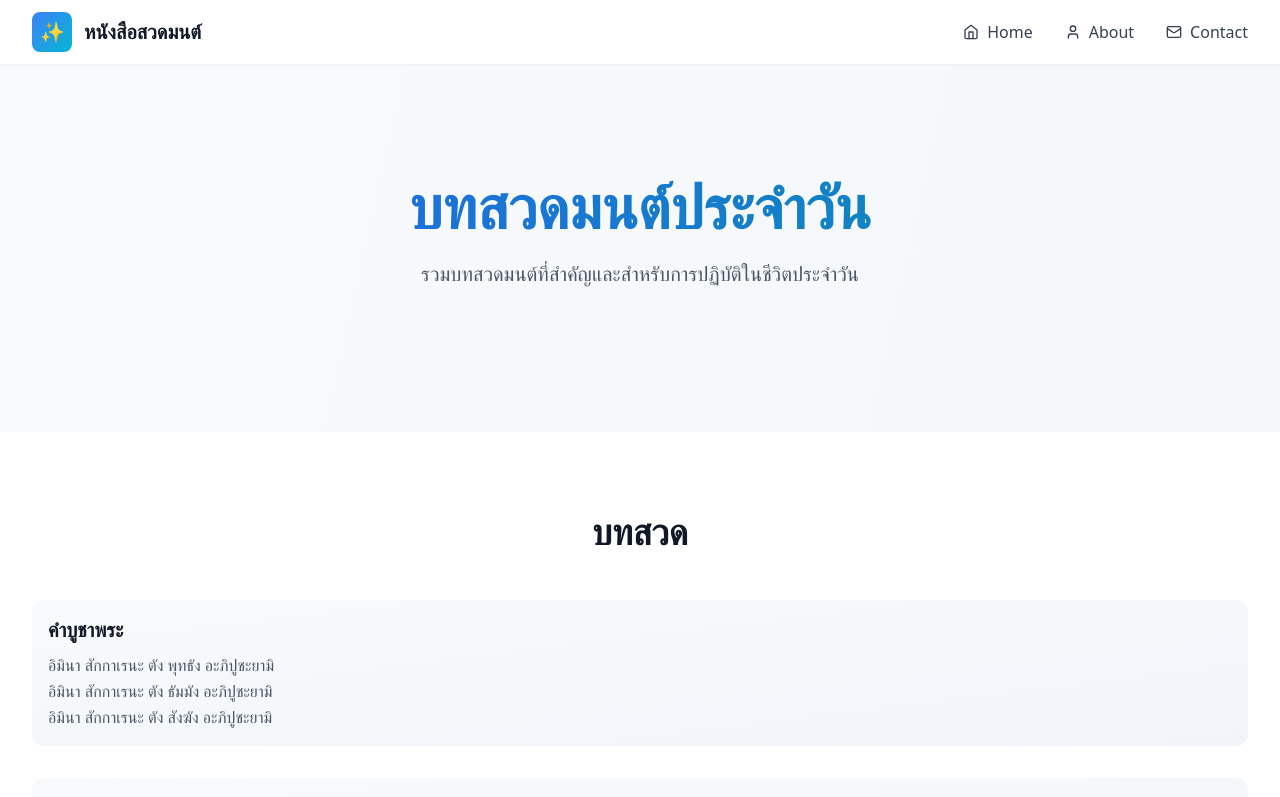
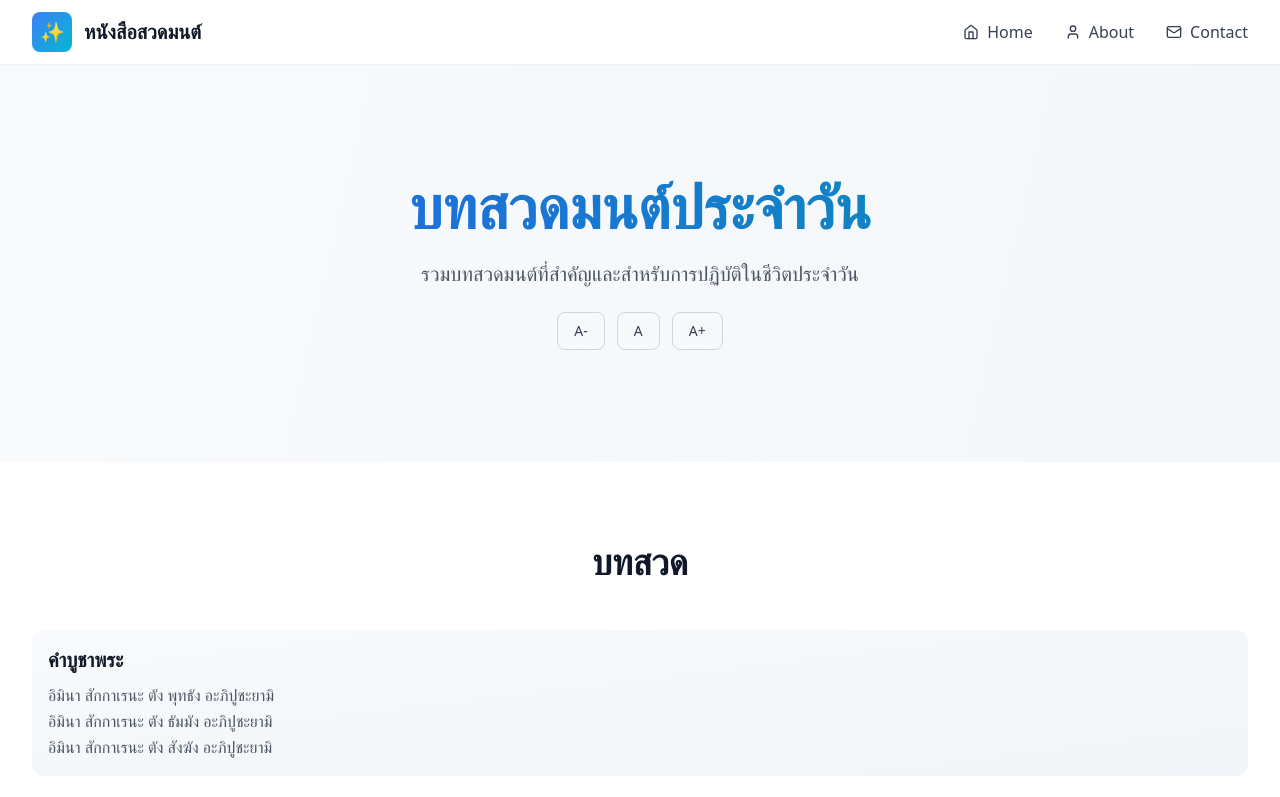
Before and after one commit to Supawittttt/prayer-book, a React (Vite) app: page / in a window 1280 px wide. Shown: the top 797 px of the page. Built offline with nearby package versions, Linux system fonts and the light colour scheme.

Commit message:
Update App.tsx

```diff
--- a/src/App.tsx
+++ b/src/App.tsx
@@ -8,6 +8,19 @@ interface Prayer {
 
 function App() {
   const [mobileMenuOpen, setMobileMenuOpen] = useState(false)
+  const [fontScale, setFontScale] = useState(1)
+  const FONT_SCALE_STEP = 0.1
+  const FONT_SCALE_MIN = 0.9
+  const FONT_SCALE_MAX = 1.4
+
+  const increaseFont = () =>
+    setFontScale((prev) => Math.min(prev + FONT_SCALE_STEP, FONT_SCALE_MAX))
+  const decreaseFont = () =>
+    setFontScale((prev) => Math.max(prev - FONT_SCALE_STEP, FONT_SCALE_MIN))
+  const resetFont = () => setFontScale(1)
+
+  const canDecrease = fontScale <= FONT_SCALE_MIN
+  const canIncrease = fontScale >= FONT_SCALE_MAX
   const prayers: Prayer[] = [
     {
       title: 'คำบูชาพระ',
@@ -272,9 +285,35 @@ function App() {
               บทสวดมนต์ประจำวัน
             </span>
           </h1>
-          <p className='text-lg sm:text-xl text-gray-600 max-w-3xl mx-auto mb-8 leading-relaxed'>
+          <p className='text-lg sm:text-xl text-gray-600 max-w-3xl mx-auto mb-6 leading-relaxed'>
             รวมบทสวดมนต์ที่สำคัญและสำหรับการปฏิบัติในชีวิตประจำวัน
           </p>
+          <fieldset className='flex justify-center gap-3 text-sm border-0 p-0 m-0'>
+            <legend className='sr-only'>ตัวปรับขนาดตัวอักษร</legend>
+            <button
+              type='button'
+              className='px-4 py-2 rounded-lg border border-gray-300 text-gray-700 hover:bg-gray-50 disabled:opacity-40 disabled:cursor-not-allowed'
+              onClick={decreaseFont}
+              disabled={canDecrease}
+            >
+              A-
+            </button>
+            <button
+              type='button'
+              className='px-4 py-2 rounded-lg border border-gray-300 text-gray-700 hover:bg-gray-50'
+              onClick={resetFont}
+            >
+              A
+            </button>
+            <button
+              type='button'
+              className='px-4 py-2 rounded-lg border border-gray-300 text-gray-700 hover:bg-gray-50 disabled:opacity-40 disabled:cursor-not-allowed'
+              onClick={increaseFont}
+              disabled={canIncrease}
+            >
+              A+
+            </button>
+          </fieldset>
         </div>
       </section>
 
@@ -289,7 +328,10 @@ function App() {
                 className='bg-gradient-to-br from-slate-50 to-slate-100 p-4 rounded-xl hover:shadow-lg transition-shadow'
               >
                 <h3 className='text-xl font-semibold text-gray-900 mb-2'>{item.title}</h3>
-                <p className='text-gray-600 leading-relaxed whitespace-pre-line'>
+                <p
+                  className='text-gray-600 leading-relaxed whitespace-pre-line'
+                  style={{ fontSize: `${fontScale}rem` }}
+                >
                   {item.description}
                 </p>
               </div>
@@ -310,7 +352,10 @@ function App() {
                 className='bg-gradient-to-br from-slate-50 to-slate-100 p-4 rounded-xl hover:shadow-lg transition-shadow'
               >
                 <h3 className='text-xl font-semibold text-gray-900 mb-2'>{item.title}</h3>
-                <p className='text-gray-600 leading-relaxed whitespace-pre-line'>
+                <p
+                  className='text-gray-600 leading-relaxed whitespace-pre-line'
+                  style={{ fontSize: `${fontScale}rem` }}
+                >
                   {item.description}
                 </p>
               </div>
```
